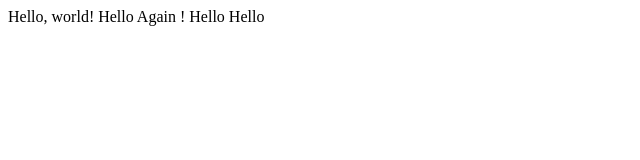
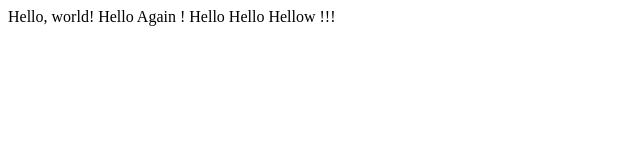
Before and after one commit to pranotiadekar/lecture0, a plain HTML site: page hello.html in a window 1280 px wide. Shown: the full height of the page, 0-640 px from the left. Drawn offline with Linux system fonts and the light colour scheme.

Commit message:
Update hello.html

```diff
--- a/hello.html
+++ b/hello.html
@@ -4,6 +4,6 @@
 	<title>My Webpage</title>
 </head>
 <body>
-	Hello, world! Hello Again ! Hello Hello
+	Hello, world! Hello Again ! Hello Hello Hellow !!!
 </body>
 </html>
```
